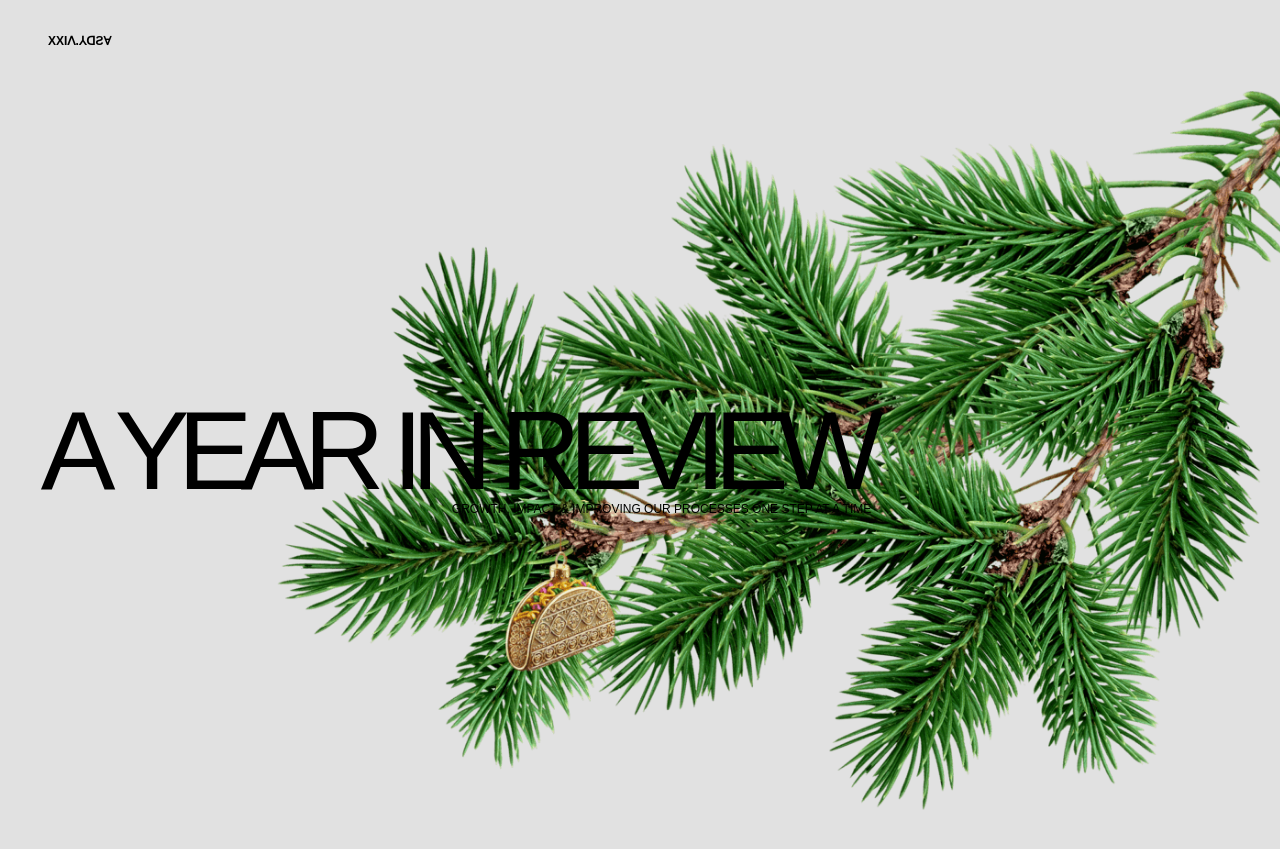
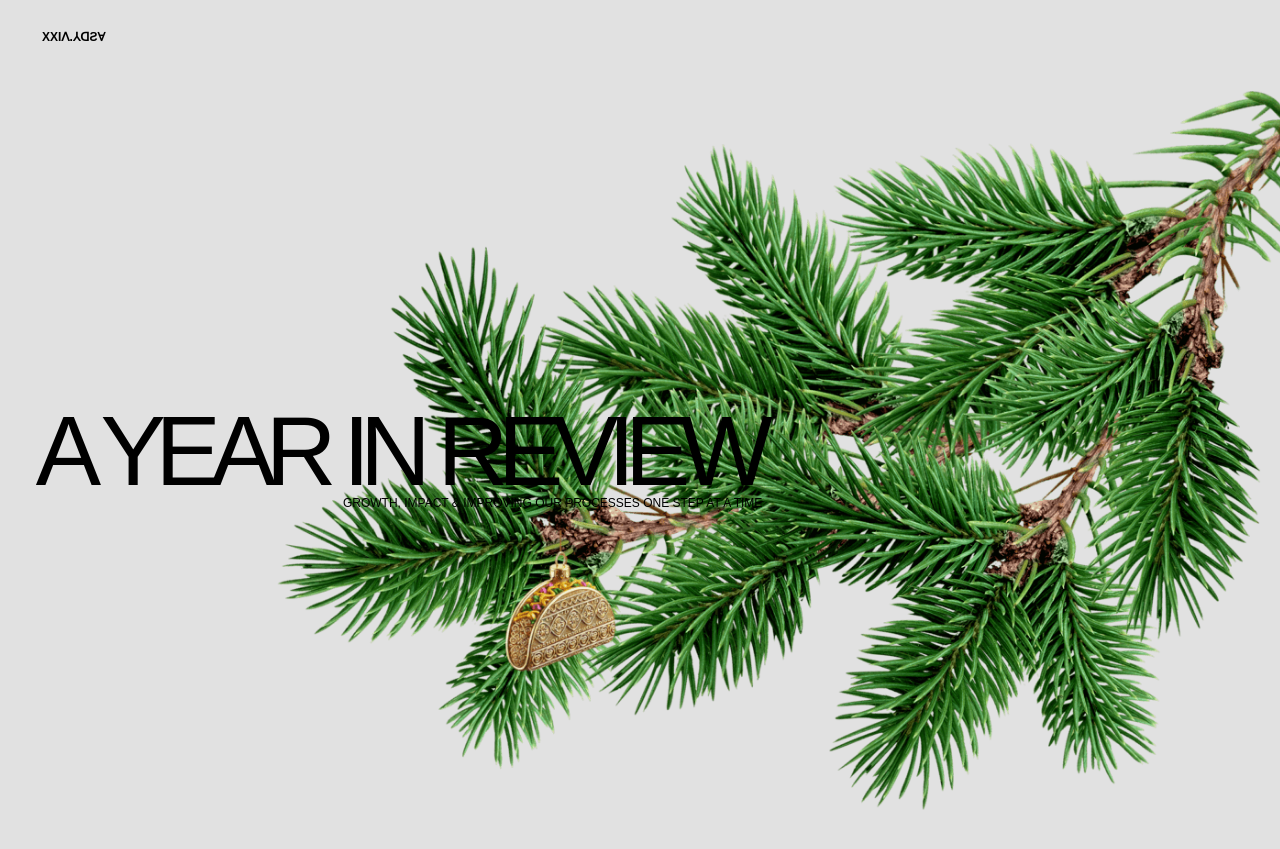
Before and after one commit to clintjb/clintjb.github.io, a Jekyll site: the page year/2024/index.html, which Jekyll copies as it is, in a window 1280 px wide and 900 px high. Shown: the top 849 px of the window. Built offline with Jekyll 4.4.1, drawn with Linux system fonts in a browser that asks for light colours; some web fonts are replaced.

Commit message:
Formatting Update

```diff
--- a/year/2024/css/base.css
+++ b/year/2024/css/base.css
@@ -5,7 +5,7 @@
 }
 
 :root {
-	font-size: 16px;
+	font-size: 14px;
 	--page-padding: 1.5rem;
 	--color-text: #fff;
 	--color-bg: #12100e;
@@ -409,7 +409,7 @@ i {
 	margin: 0;
 	max-width: 500px;
 	grid-area: content-text;
-	text-align: center;
+	text-align: left;
 	line-height: 1.5;
 	padding: 0 1rem;
 	backface-visibility: hidden;
@@ -426,8 +426,8 @@ i {
 }
 
 .content--outro {
-	padding-top: 50vh;
-	padding-bottom: 30vh;
+	padding-top: 20vh;
+	padding-bottom: 10vh;
 }
 
 .bg-1 { background: var(--color-bg-1); }
```
